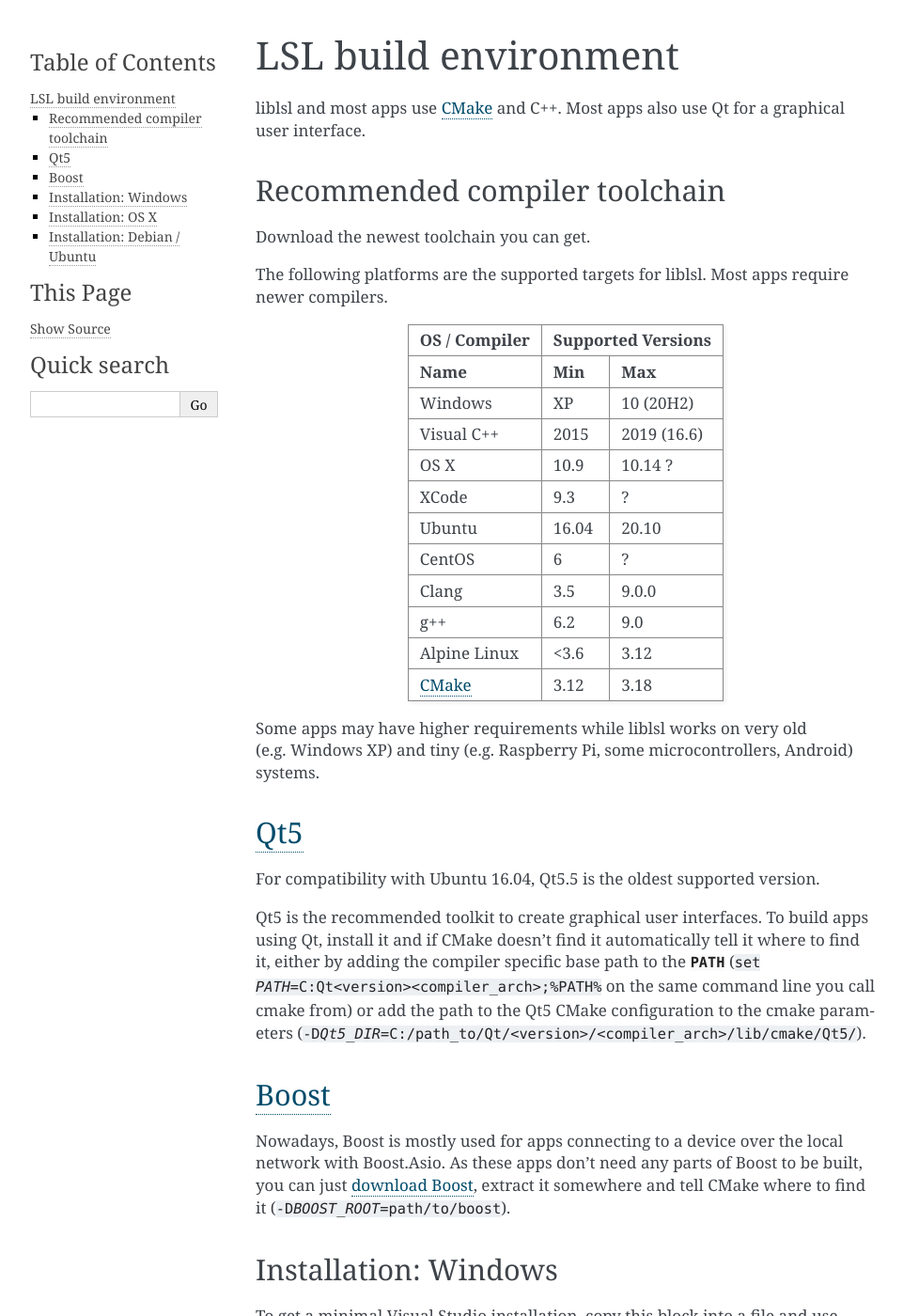
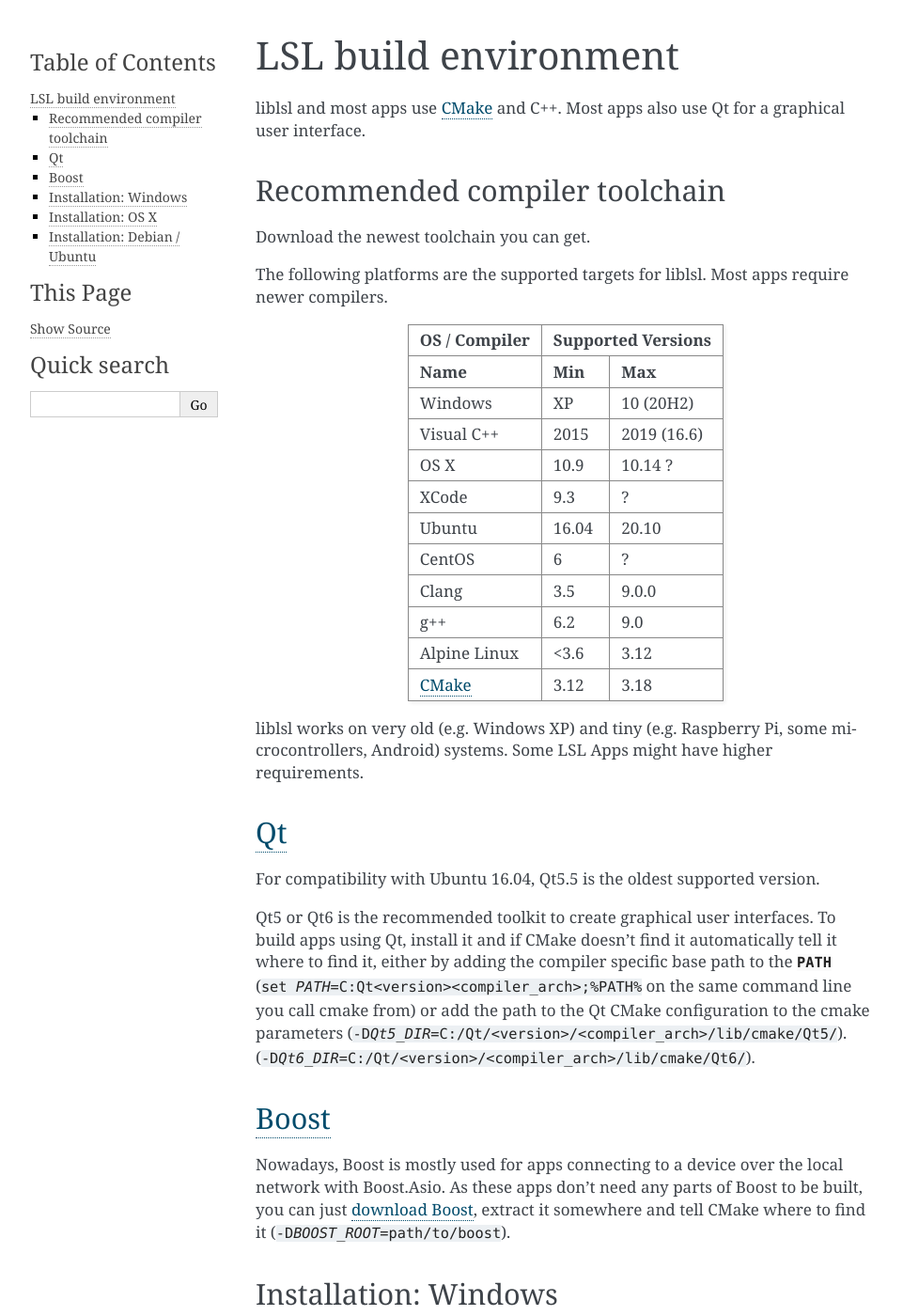
Before and after one commit to sccn/labstreaminglayer, a Sphinx documentation site: the page built from docs/dev/build_env.rst, in a window 1280 px wide and 1400 px high. Shown: the whole window at 94% size, without its empty margins (148-1109 px from the left). Built offline with Sphinx 7.4.7, drawn with Linux system fonts in a browser that asks for light colours.

Commit message:
Update build_env with Qt6 mentions.

```diff
--- a/docs/dev/build_env.rst
+++ b/docs/dev/build_env.rst
@@ -33,27 +33,28 @@
 :ref:`buildenvcmake`      3.12   3.18
 ========================= ====== ===========
 
-Some apps may have higher requirements while liblsl works on very old
-(e.g. Windows XP) and tiny (e.g. Raspberry Pi, some microcontrollers,
-Android) systems.
+liblsl works on very old (e.g. Windows XP) and tiny (e.g.
+Raspberry Pi, some microcontrollers, Android) systems.
+Some LSL Apps might have higher requirements.
 
-.. _Qt5:
+.. _Qt:
 
 
-`Qt5 <http://qt.io>`__
+`Qt <http://qt.io>`__
 ----------------------
 
 For compatibility with Ubuntu 16.04, Qt5.5 is the oldest supported
 version.
 
-Qt5 is the recommended toolkit to create graphical user interfaces.
+Qt5 or Qt6 is the recommended toolkit to create graphical user interfaces.
 To build apps using Qt, install it and if CMake doesn't find it automatically
 tell it where to find it, either by adding the compiler specific base path to
 the :envvar:`PATH`
 (:samp:`set {PATH}=C:\Qt\<version>\<compiler_arch>;%PATH%`
-on the same command line you call cmake from) or add the path to the Qt5 CMake
+on the same command line you call cmake from) or add the path to the Qt CMake
 configuration to the cmake parameters
-(:samp:`-D{Qt5_DIR}=C:/path_to/Qt/<version>/<compiler_arch>/lib/cmake/Qt5/`).
+(:samp:`-D{Qt5_DIR}=C:/Qt/<version>/<compiler_arch>/lib/cmake/Qt5/`).
+(:samp:`-D{Qt6_DIR}=C:/Qt/<version>/<compiler_arch>/lib/cmake/Qt6/`).
 
 .. _boost:
 
```
